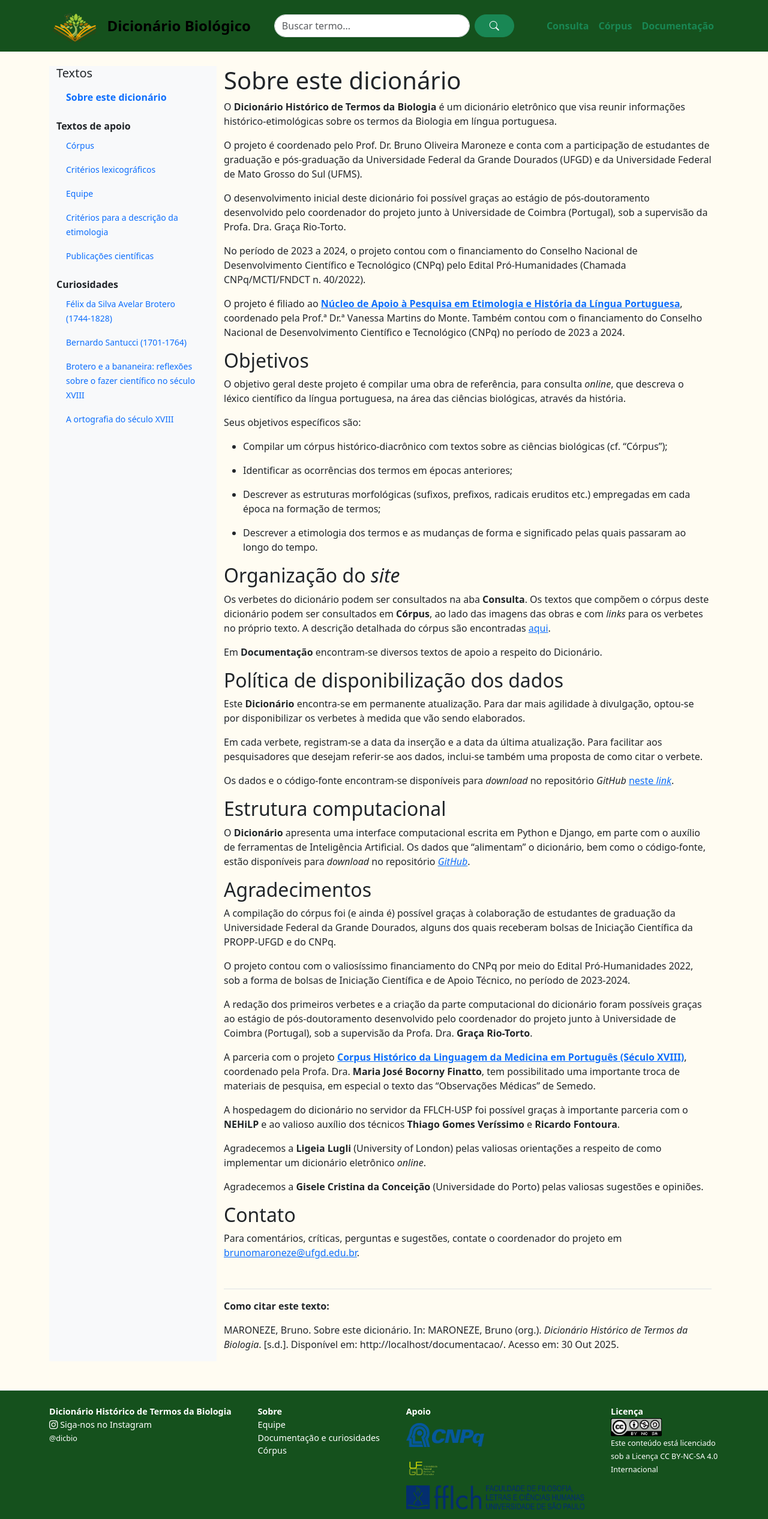
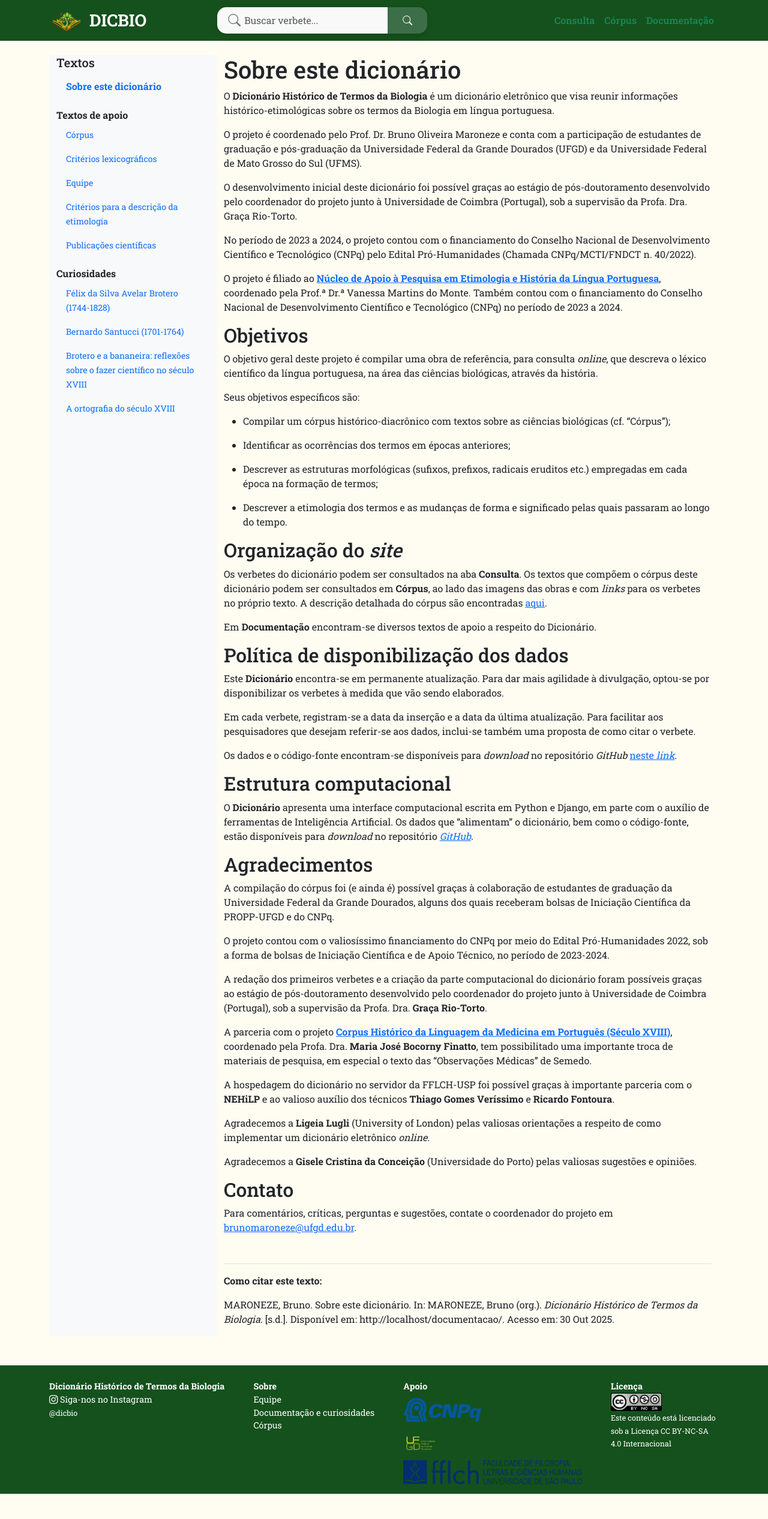
Before and after one commit to fflch/dicbio, a Django app: page /documentacao/ in a window 1280 px wide. Shown: the whole page at 60% size. After the commit the page ends 2490 px from the top, so only its background shows below. Run offline with Django 5.2, Linux system fonts and the light colour scheme.

Commit message:
detalhes no css

```diff
--- a/corpus_digital/templates/corpus_digital/home.html
+++ b/corpus_digital/templates/corpus_digital/home.html
@@ -6,7 +6,9 @@
 {% endblock %}
 
 {% block extra_head_css %}
-<link rel="stylesheet" href="{% static 'corpus_digital/css/corpus_digital.css' %}">
+<link rel="stylesheet" href="{% static 'css/_base.css' %}">
+<link rel="stylesheet" href="{% static 'css/_styles.css' %}">
+
 {% endblock %}
 
 {% block content %}
--- a/documentacao/templates/documentacao/home.html
+++ b/documentacao/templates/documentacao/home.html
@@ -6,7 +6,10 @@
 {% if info_do_arquivo_ativo %}{{ info_do_arquivo_ativo.titulo }} - {% endif %}Documentação - {{ block.super }}
 {% endblock %}
 
-
+{% block extra_head_css %}
+<link rel="stylesheet" href="{% static 'css/_styles.css' %}">
+<link rel="stylesheet" href="{% static 'css/_base.css' %}">
+{% endblock %}
 
 {% block content %}
 <div class="container-fluid mt-4">
--- a/pagina_inicial/templates/pagina_inicial/home.html
+++ b/pagina_inicial/templates/pagina_inicial/home.html
@@ -5,8 +5,6 @@
 
 {% block header %}
 <style>
-
-
     .nav-link:hover {
         color: #cddccc !important;
         background-color: #416437;
--- /dev/null
+++ b/static/css/_base.css
@@ -0,0 +1,27 @@
+nav.navbar {
+    background-color: #15511d !important;
+    /* tom escuro */
+}
+
+.nav-link:hover {
+    color: #256d20 !important;
+    background-color: #15511d;
+}
+
+.search-box {
+    margin-left: 200px;
+    border-radius: 15px !important;
+}
+
+.search-input {
+    border: none;
+    padding: 10px 60px 10px 45px !important;
+    font-size: 1rem !important;
+    border-radius: 5px 0 0 5px !important;
+}
+
+.search-btn {
+    padding: 10px 25px !important;
+    border-radius: 0 5px 5px 0 !important;
+    font-weight: 500 !important;
+}
--- a/static/css/_styles.css
+++ b/static/css/_styles.css
@@ -35,7 +35,7 @@ footer .bi { /* Supondo que você use Bootstrap Icons */
 .header-logo {
     max-height: 50px; /* Altura do logo no cabeçalho */
     width: auto;
-    margin-right: 15px; /* Espaçamento à direita do logo */
+
 }
 
 /* Estilos para o texto markdown renderizado */
@@ -123,7 +123,7 @@ main {
     display: flex;
     align-items: center;
     position: relative;
-     border-radius: 5px;-radius: 5px;
+    border-radius: 5px;-radius: 5px;
     overflow: hidden;
     box-shadow: 0 4px 10px rgba(0, 0, 0, 0.1);
     transition: box-shadow 0.3s ease;
--- a/templates/base.html
+++ b/templates/base.html
@@ -17,54 +17,60 @@
     <!-- Bootstrap Icons CDN -->
     <link rel="stylesheet" href="https://cdn.jsdelivr.net/npm/bootstrap-icons@1.10.5/font/bootstrap-icons.css">
 
+    <!-- Fonts Google -->
+    <link rel="preconnect" href="https://fonts.googleapis.com">
+    <link rel="preconnect" href="https://fonts.gstatic.com" crossorigin>
+    <link
+        href="https://fonts.googleapis.com/css2?family=Montserrat:ital,wght@0,100..900;1,100..900&family=Roboto+Slab:wght@100..900&display=swap"
+        rel="stylesheet">
+
     <!-- Estilo personalizado (agora de um arquivo externo) -->
     {% load static %}
+
     <link rel="stylesheet" href="{% static 'css/_styles.css' %}">
 
-
-    {% block extra_head_css %}{% endblock %}
+    {% block extra_head_css %}
+    {% endblock %}
 
     {% block extra_head %}{% endblock %}
 </head>
 
-<body>
+<body style="font-family: 'Roboto Slab', serif;">
     <!-- Cabeçalho -->
     <header>
         <nav class="navbar navbar-expand-lg ">
             <div class="container">
+                {% block header %}
 
-
-                {% block header %}
-                <style>
-                    nav.navbar {
-                        background-color: #15511d !important;
-                        /* tom escuro */
-                    }
-
-                    .nav-link:hover {
-                        color: #256d20 !important;
-                        background-color: #15511d;
-                    }
-                </style>
                 <!-- Logo -->
                 <a class="navbar-brand d-flex align-items-center" href="{% url 'pagina_inicial:home' %}">
-                    <img src="{% static 'img/logo.png' %}" alt="Logo do Dicionário" class="me-2"
-                        style="height: 60px; width: auto;">
-                    <span class="fw-bold  fs-4">Dicionário Biológico</span>
+                    <img src="{% static 'img/logo.png' %}" alt="Logo do Dicionário" class="me-2 header-logo"
+                        style="height: 40px;">
+                    <span class="fw-bold fs-3 text-white" style="font-family: 'Roboto Slab', serif;">DICBIO</span>
                 </a>
+
+                <!-- Botão do menu (hambúrguer) -->
+                <button class="navbar-toggler" type="button" data-bs-toggle="collapse" data-bs-target="#menuNavbar"
+                    aria-controls="menuNavbar" aria-expanded="false" aria-label="Toggle navigation">
+                    <span class="navbar-toggler-icon"></span>
+                </button>
 
                 <!-- Conteúdo do menu -->
                 <div class="collapse navbar-collapse" id="menuNavbar">
+
                     <!-- Campo de busca -->
-                    <form class="d-flex mx-auto" action="{% url 'verbetes:consulta' %}" method="get"
-                        style="max-width: 400px; width: 100%;">
-                        <input class="form-control me-2 rounded-pill" type="search" name="q"
-                            placeholder="Buscar termo..." aria-label="Search">
-                        <button class="btn btn-success rounded-pill px-4" type="submit">
+                    <form class="d-flex mx-auto search-box position-relative my-2 my-lg-0"
+                        action="{% url 'verbetes:consulta' %}" method="get" style="max-width: 350px; width: 100%;">
+                        <i class="bi bi-search search-icon"></i>
+                        <input type="text" name="q" placeholder="Buscar verbete..." class="form-control search-input"
+                            aria-label="Buscar verbete">
+                        <button class="btn search-btn" type="submit">
                             <i class="bi bi-search"></i>
                         </button>
                     </form>
+
                     {% endblock %}
+
                     <!-- Links -->
                     <ul class="navbar-nav ms-auto mb-2 mb-lg-0">
                         <li class="nav-item link-underline-opacity-75-hover">
@@ -83,6 +89,7 @@
                 </div>
             </div>
         </nav>
+
     </header>
 
 
--- a/verbetes/templates/verbetes/home.html
+++ b/verbetes/templates/verbetes/home.html
@@ -19,7 +19,8 @@
 {% endblock %}
 
 {% block extra_head_css %}
-<link rel="stylesheet" href="{% static 'verbetes/css/verbetes.css' %}">
+<link rel="stylesheet" href="{% static 'css/_base.css' %}">
+<link rel="stylesheet" href="{% static 'css/_styles.css' %}">
 {% endblock %}
 
 {% block content %}
```
Also changed, not shown: 2 other files.
